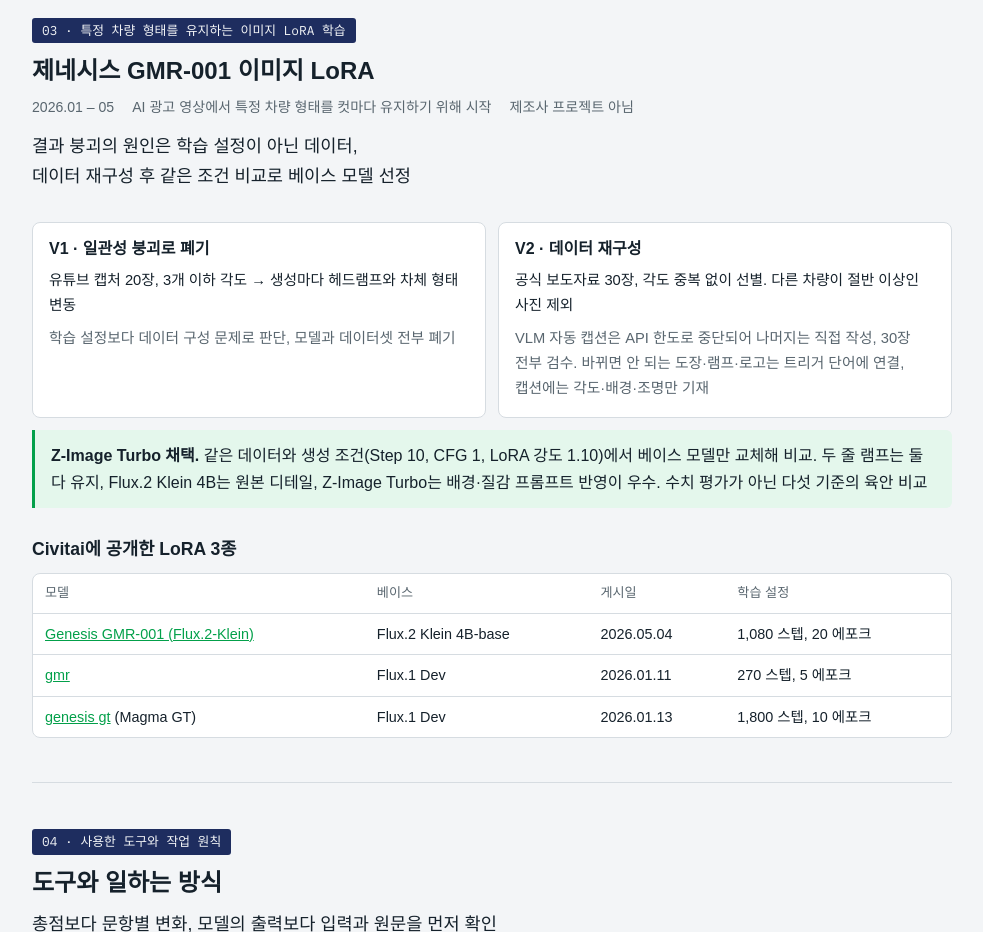
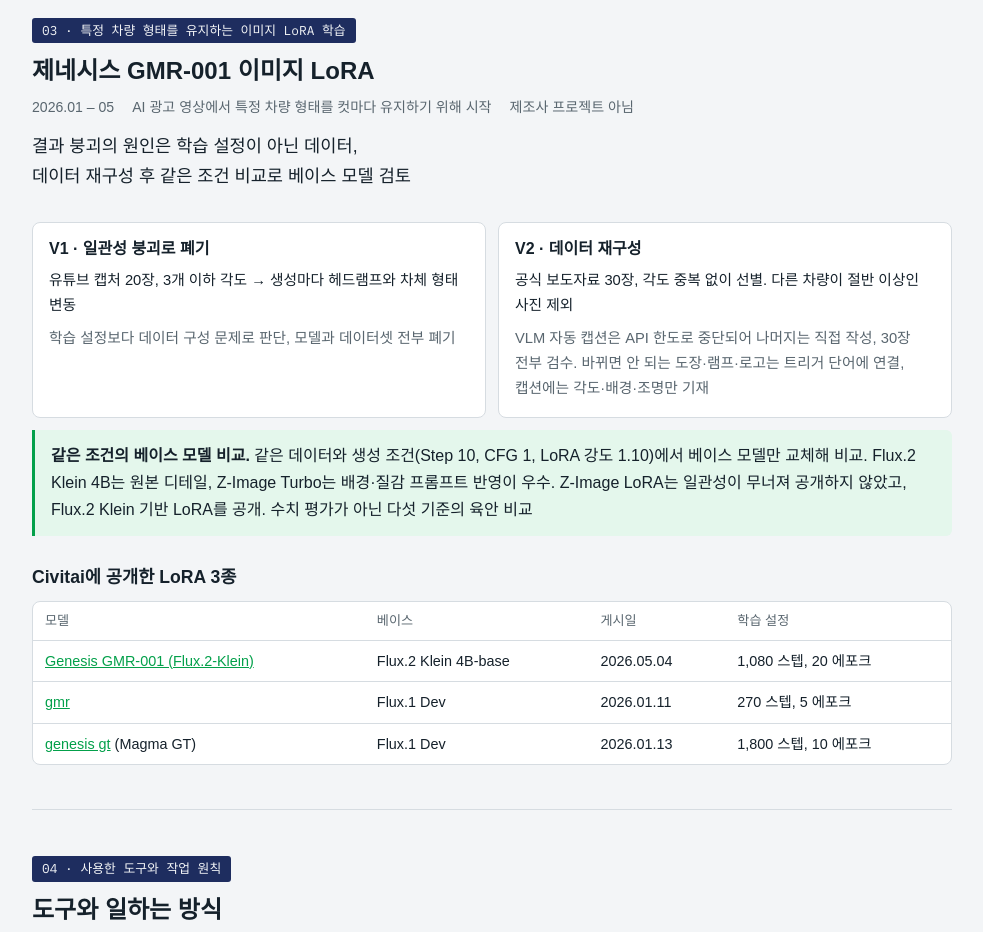
Before and after one commit to bumguhan99-netizen/naver-portfolio, a plain HTML site: page naver.html in a window 1280 px wide. Shown: the part 3840-4772 px from the top of the page, without its empty margins (148-1131 px from the left). Drawn offline with Linux system fonts and the light colour scheme; a web font is replaced by a local one.

Commit message:
Correct GMR-001 base model wording: Z-Image LoRA not published due to collapsed consistency
Co-Authored-By: Claude Sonnet 5.5 <noreply@anthropic.com>
Claude-Session: https://claude.ai/code/session_01PMPTea6jpCFkE2bN388CzN

```diff
--- a/naver.html
+++ b/naver.html
@@ -352,7 +352,7 @@ details.more .tscroll{border:0;border-top:1px solid var(--line);border-radius:0}
   <span class="caption">03 · 특정 차량 형태를 유지하는 이미지 LoRA 학습</span>
   <h2>제네시스 GMR-001 이미지 LoRA</h2>
   <div class="meta"><span>2026.01 – 05</span><span>AI 광고 영상에서 특정 차량 형태를 컷마다 유지하기 위해 시작</span><span>제조사 프로젝트 아님</span></div>
-  <p class="lede" style="margin-top:12px">결과 붕괴의 원인은 학습 설정이 아닌 데이터,<br>데이터 재구성 후 같은 조건 비교로 베이스 모델 선정</p>
+  <p class="lede" style="margin-top:12px">결과 붕괴의 원인은 학습 설정이 아닌 데이터,<br>데이터 재구성 후 같은 조건 비교로 베이스 모델 검토</p>
   <div class="block">
     <div class="grid2">
       <div class="card">
@@ -366,7 +366,7 @@ details.more .tscroll{border:0;border-top:1px solid var(--line);border-radius:0}
         <p class="muted">VLM 자동 캡션은 API 한도로 중단되어 나머지는 직접 작성, 30장 전부 검수. 바뀌면 안 되는 도장·램프·로고는 트리거 단어에 연결, 캡션에는 각도·배경·조명만 기재</p>
       </div>
     </div>
-    <div class="note"><p><b>Z-Image Turbo 채택.</b> 같은 데이터와 생성 조건(Step 10, CFG 1, LoRA 강도 1.10)에서 베이스 모델만 교체해 비교. 두 줄 램프는 둘 다 유지, Flux.2 Klein 4B는 원본 디테일, Z-Image Turbo는 배경·질감 프롬프트 반영이 우수. 수치 평가가 아닌 다섯 기준의 육안 비교</p></div>
+    <div class="note"><p><b>같은 조건의 베이스 모델 비교.</b> 같은 데이터와 생성 조건(Step 10, CFG 1, LoRA 강도 1.10)에서 베이스 모델만 교체해 비교. Flux.2 Klein 4B는 원본 디테일, Z-Image Turbo는 배경·질감 프롬프트 반영이 우수. Z-Image LoRA는 일관성이 무너져 공개하지 않았고, Flux.2 Klein 기반 LoRA를 공개. 수치 평가가 아닌 다섯 기준의 육안 비교</p></div>
   </div>
 
   <div class="block">
```
Also changed, not shown: preview.png, 2 other files.
